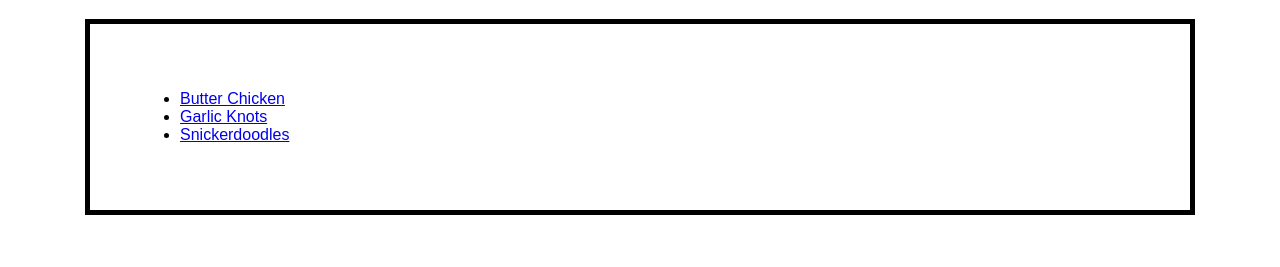
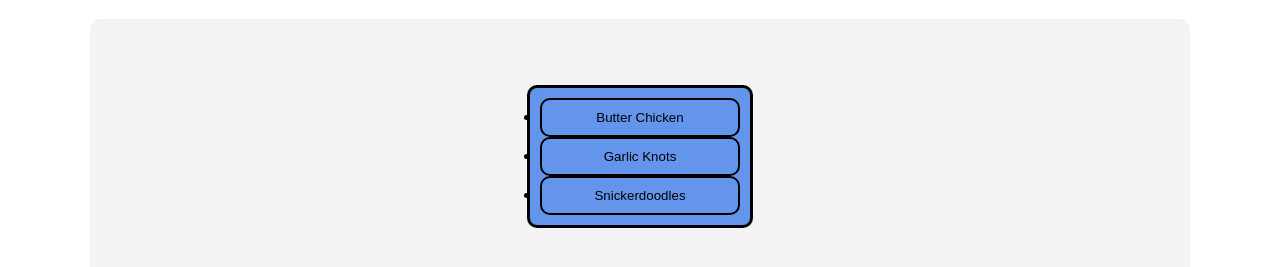
Before and after one commit to michaelmenezes1799/recipes, a plain HTML site: page index.html in a window 1280 px wide. Shown: the part 61-328 px from the top of the page. Drawn offline with Linux system fonts and the light colour scheme.

Commit message:
added some more css stylings. Made my buttons look a little decent.

```diff
--- a/index.html
+++ b/index.html
@@ -10,10 +10,10 @@
 <body>
     <h1>Recipes</h1>
     <div class="text">
-    <ul>
-       <li><a href="ButterChicken.html">Butter Chicken</a></li>
-       <li><a href="garlicKnots.html">Garlic Knots</a></li>
-       <li><a href="snickerdoodle.html">Snickerdoodles</a></li>
+    <ul class="home">
+        <li><a href="ButterChicken.html"><button class="home">Butter Chicken</button></a></li>
+       <li><a href="garlicKnots.html"><button class="home">Garlic Knots</button></a></li>
+       <li><a href="snickerdoodle.html"><button class="home">Snickerdoodles</button></a></li>
     </ul>
     </div>
 </body>
--- a/styles.css
+++ b/styles.css
@@ -17,7 +17,18 @@ img {
     margin-right: auto;
     margin-left: auto;
     padding: 50px;
-    border: solid;
-    border-color: black;
+    border-radius: 10px;
     border-width: 5px;
+    background-color: #f3f3f3;
 }
+.home {
+    border-style: solid;
+    background-color: cornflowerblue;
+    padding: 10px;
+    text-align: center;
+    width: 200px;
+    margin-left: auto;
+    margin-right: auto;
+    border-radius: 10px;
+
+}
```
Also changed, not shown: ButterChicken.html (+1 -1 lines), snickerdoodle.html (+1 -1 lines).
